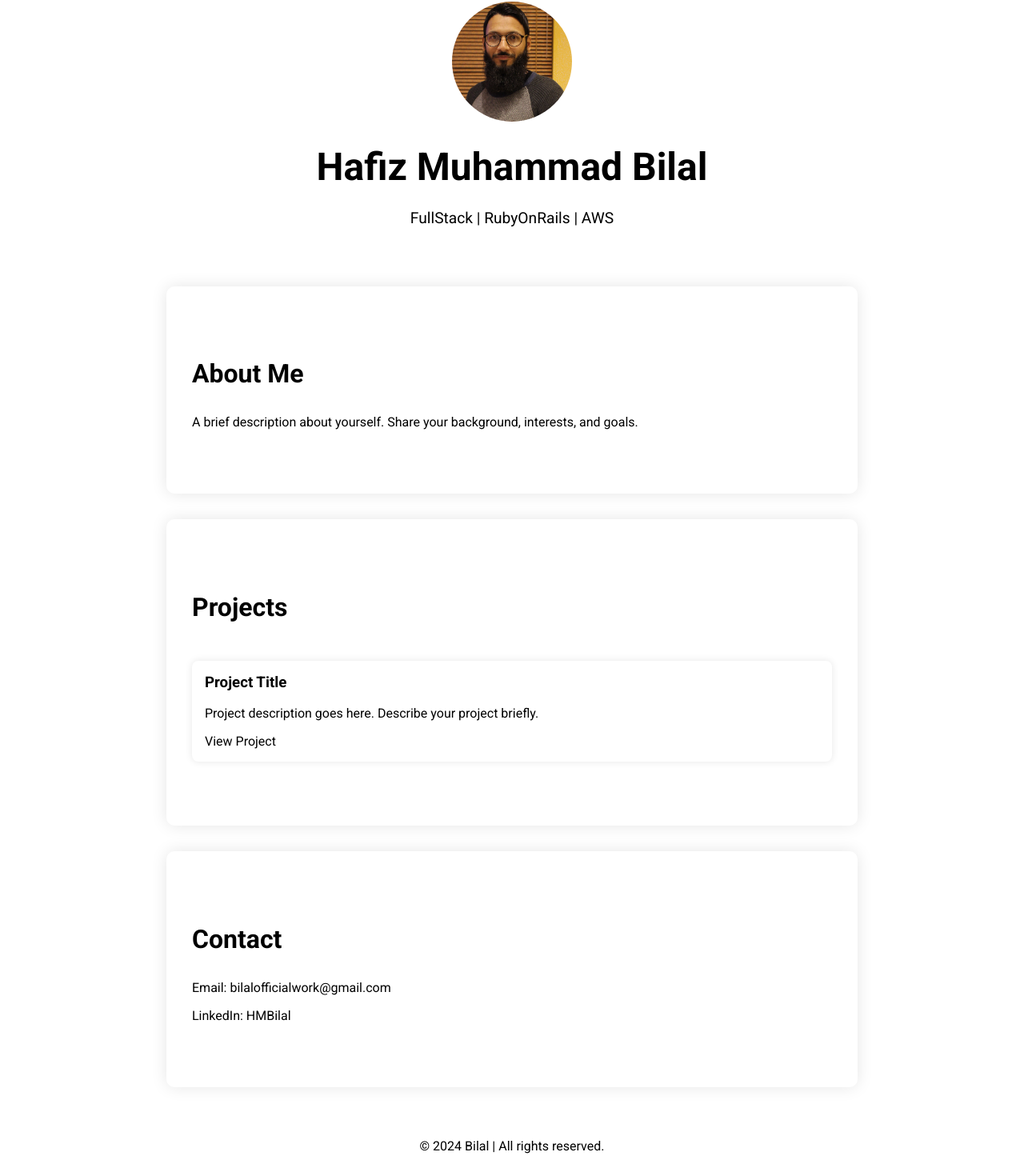
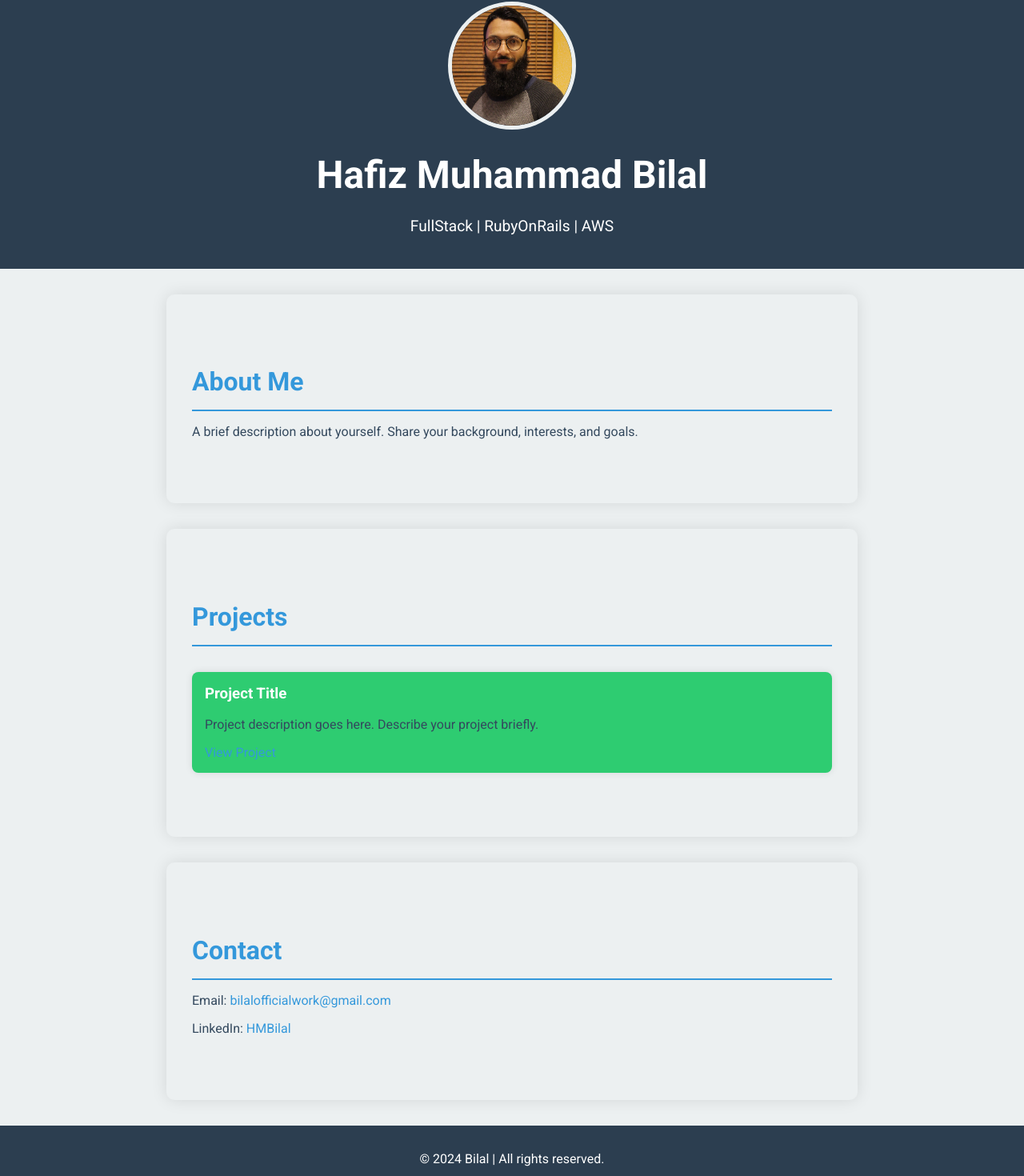
Before and after one commit to MuhammadBilalRiaz/bilalprofile, a React (Create React App) app: page / in a window 1280 px wide. Shown: the part 30-1500 px from the top of the page at 80% size. Built offline with nearby package versions, Linux system fonts and the light colour scheme.

Commit message:
app css style changed

```diff
--- a/src/styles/App.css
+++ b/src/styles/App.css
@@ -5,19 +5,19 @@ body {
   font-family: 'Roboto', sans-serif;
   margin: 0;
   padding: 0;
-  background-color: var(--very-light-grey);
-  color: var(--very-dark-grey);
+  background-color: var(--light-background);
+  color: var(--dark-text);
 }
 
 header {
-  background-color: var(--very-dark-grey);
-  color: var(--text-light);
+  background-color: var(--dark-background);
+  color: var(--light-text);
   padding: 2em 0;
   text-align: center;
 }
 
 header img {
-  border: 5px solid var(--light-grey);
+  border: 5px solid var(--light-background);
 }
 
 header h1 {
@@ -34,17 +34,17 @@ section {
   padding: 4em 2em;
   max-width: 800px;
   margin: 2em auto;
-  background: var(--light-grey);
+  background: var(--light-background);
   border-radius: 10px;
   box-shadow: 0 0 20px rgba(0, 0, 0, 0.1);
-  color: var(--very-dark-grey);
+  color: var(--dark-text);
 }
 
 h2 {
   font-size: 2em;
-  color: var(--dark-grey);
+  color: var(--primary-color);
   margin-bottom: 0.5em;
-  border-bottom: 2px solid var(--grey);
+  border-bottom: 2px solid var(--primary-color);
   padding-bottom: 0.5em;
 }
 
@@ -54,7 +54,7 @@ h2 {
 }
 
 .project-item {
-  background-color: var(--grey);
+  background-color: var(--secondary-color);
   margin: 1em 0;
   padding: 1em;
   border-radius: 8px;
@@ -62,19 +62,19 @@ h2 {
 }
 
 .project-item h3 {
-  color: var(--dark-grey);
+  color: var(--light-text);
   margin-top: 0;
 }
 
 footer {
-  background-color: var(--very-dark-grey);
-  color: var(--text-light);
+  background-color: var(--dark-background);
+  color: var(--light-text);
   text-align: center;
   padding: 1em 0;
 }
 
 a {
-  color: var(--dark-grey);
+  color: var(--primary-color);
   text-decoration: none;
 }
 
@@ -83,8 +83,8 @@ a:hover {
 }
 
 button {
-  background-color: var(--dark-grey);
-  color: var(--text-light);
+  background-color: var(--primary-color);
+  color: var(--light-text);
   border: none;
   padding: 0.5em 1em;
   border-radius: 5px;
@@ -92,5 +92,5 @@ button {
 }
 
 button:hover {
-  background-color: lighten(var(--dark-grey), 10%);
+  background-color: var(--secondary-color);
 }
```
